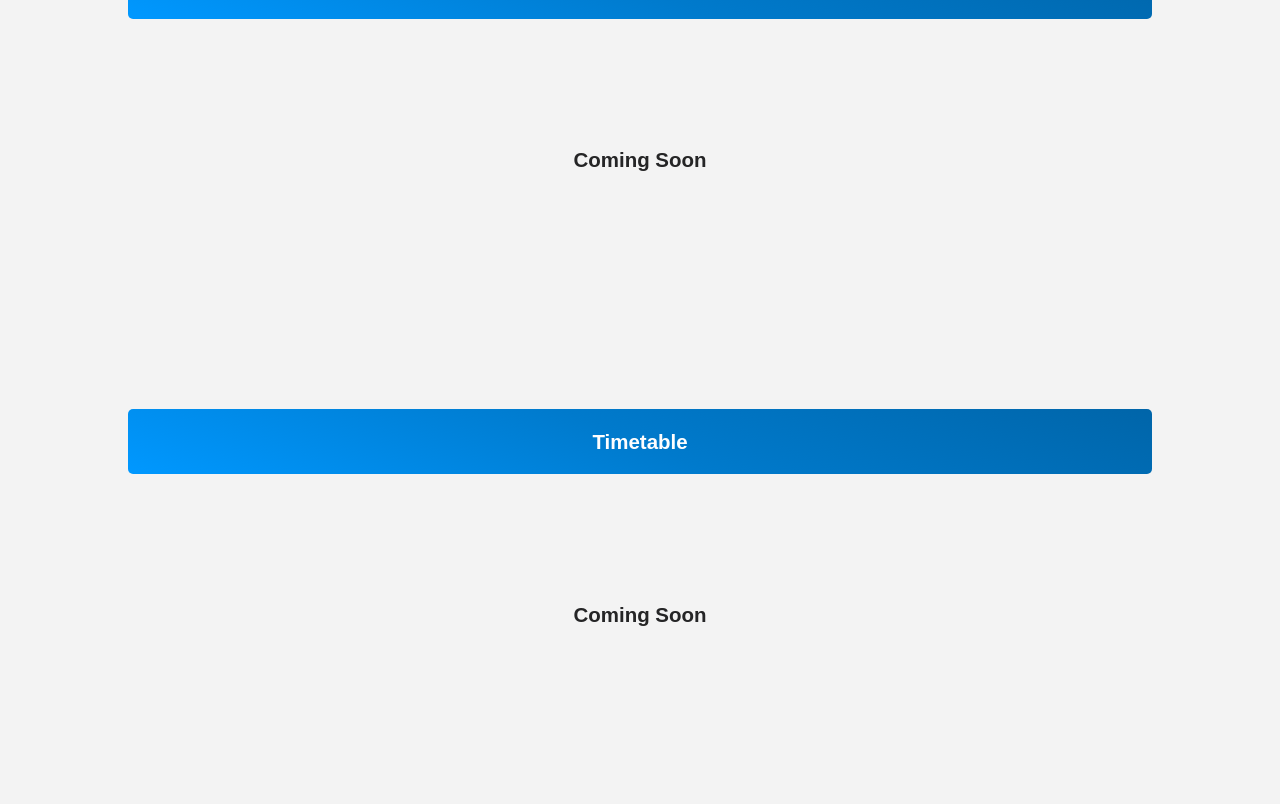
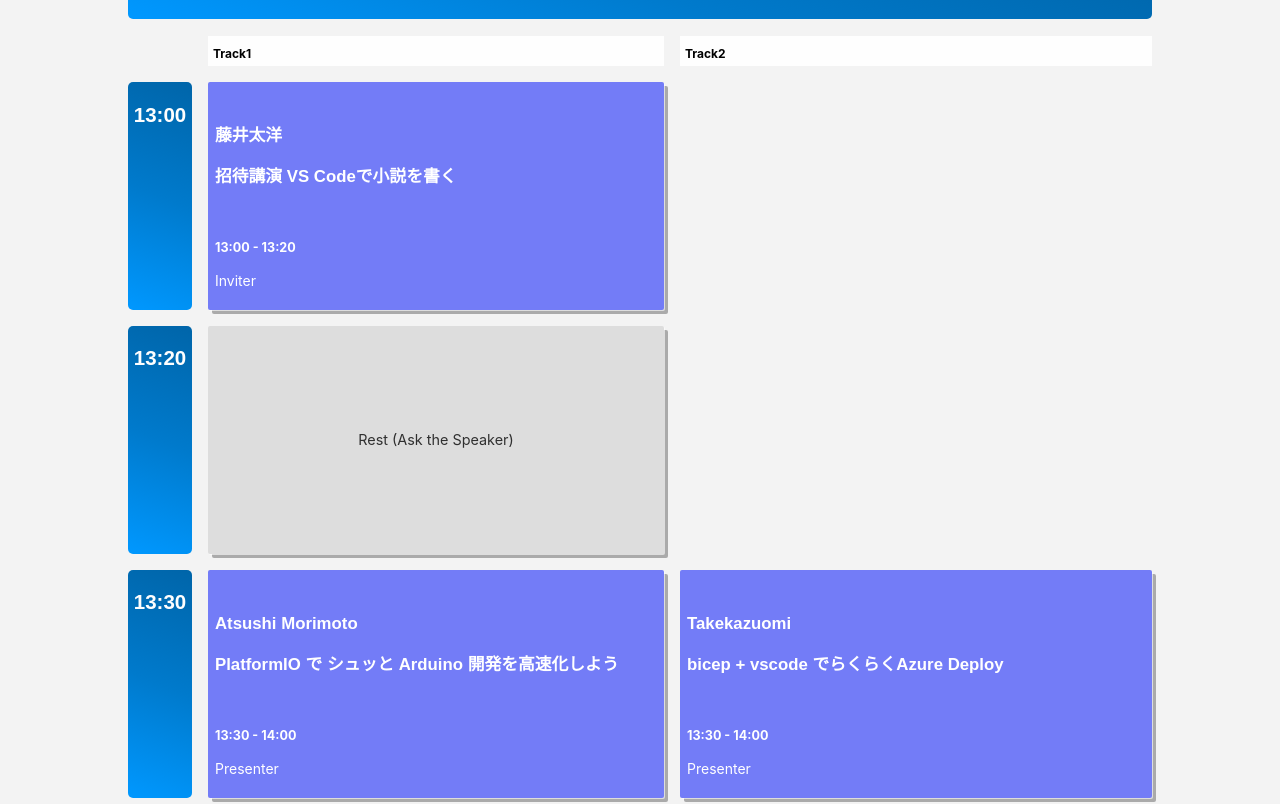
Before and after one commit to vscodejp/conf2021, a Next.js app: page /en/ in a window 1280 px wide. Shown: the part 1405-2209 px from the top of the page. Built offline with nearby package versions, Linux system fonts and the light colour scheme.

Commit message:
open timetable, others
- Publish schedule
- Update header

```diff
--- a/components/Header.tsx
+++ b/components/Header.tsx
@@ -18,14 +18,14 @@ const Header: FC = () => {
           <Link href={`/${lang}/#about`}>
             <a className={styles.link}>{i18next.t('about')}</a>
           </Link>
-          <Link href={`/${lang}/#speakers`}>
-            <a className={styles.link}>{i18next.t('speakers')}</a>
-          </Link>
           <Link href={`/${lang}/#timetable`}>
             <a className={styles.link}>{i18next.t('timetable')}</a>
           </Link>
           <Link href={`/${lang}/#staffs`}>
             <a className={styles.link}>{i18next.t('staffs')}</a>
+          </Link>
+          <Link href={`/${lang}/#supporters`}>
+            <a className={styles.link}>{i18next.t('supporters')}</a>
           </Link>
           <a href="#" className={styles.link}>
             <ColorThemeSwitch />
--- a/components/Schedule.tsx
+++ b/components/Schedule.tsx
@@ -1,152 +1,89 @@
 import { FC } from 'react'
+import i18next from 'i18next'
 import timetableStyles from '../static/Schedule.module.scss'
+import { tracks, sessions } from '../contents/sessions'
+import { formatTime } from '../utils/dateTime'
+import { capitalizeFirstCharacter } from '../utils/text'
 
 const Schedule: FC = () => {
   return (
     <div className={timetableStyles.schedule} aria-labelledby={'schedule-heading'}>
+      <>
+        {tracks.map((track: string, val: number) => {
+          return (
             <span
+              key={val}
               className={timetableStyles.trackslot}
               aria-hidden={'true'}
-        style={{ gridColumn: 'track1', gridRow: 'tracks' }}
+              style={{ gridColumn: track, gridRow: 'tracks' }}
             >
-        Track 1
+              {capitalizeFirstCharacter(track)}
             </span>
-      <span
-        className={timetableStyles.trackslot}
+          )
+        })}
+      </>
+
+      <>
+        {sessions.map((session, index) => {
+          return (
+            <>
+              <h2
+                key={index}
+                className={timetableStyles.timeslot}
                 aria-hidden={'true'}
-        style={{ gridColumn: 'track2', gridRow: 'tracks' }}
+                style={{ gridRow: `time-${session.startTime}` }}
               >
-        Track 2
-      </span>
-      <span
-        className={timetableStyles.trackslot}
+                {formatTime(session.startTime)}
+              </h2>
+              {session.tracks.map((track, key) => {
+                return (
+                  <>
+                    {track.isEmpty && track.isRest && (
+                      <div
+                        key={key}
+                        className={`${timetableStyles.session} ${timetableStyles.rest}`}
                         aria-hidden={'true'}
-        style={{ gridColumn: 'track3', gridRow: 'tracks' }}
+                        style={{
+                          gridColumn: track.trackId,
+                          gridRow: `time-${session.startTime} time-${session.endTime}`,
+                        }}
                       >
-        Track 3
-      </span>
-      <span
-        className={timetableStyles.trackslot}
-        aria-hidden={'true'}
-        style={{ gridColumn: 'track4', gridRow: 'tracks' }}
-      >
-        Track 4
-      </span>
-
-      <h2 className={timetableStyles.timeslot} style={{ gridRow: 'time-1000' }}>
-        10:00
-      </h2>
-
+                        {i18next.t('rest_ask_the_speaker')}
+                      </div>
+                    )}
+                    {!track.isEmpty && !track.isRest && !track.hasOwnProperty('presenterName') && (
+                      <div key={key} />
+                    )}
+                    {!track.isEmpty && !track.isRest && track.hasOwnProperty('presenterName') && (
                       <div
+                        key={key}
                         className={`${timetableStyles.session} ${timetableStyles.track1}`}
                         style={{
-          gridColumn: 'track1',
-          gridRow: 'time-1000 time-1030',
+                          gridColumn: track.trackId,
+                          gridRow: `time-${session.startTime} time-${session.endTime}`,
                         }}
                       >
-        <div className={timetableStyles.sessionTitle}>
-          <a href="#">Talk Title</a>
+                        <h3 className={timetableStyles.sessionTitle}>
+                          <div>
+                            <p>{track.presenterName}</p>
+                            <p>{track.presenterTitle}</p>
                           </div>
-        <span className={timetableStyles.sessionTime}>10:00 - 10:30</span>
-        <span className={timetableStyles.sessionTrack}>Track: 1</span>
-        <span className={timetableStyles.sessionPresentar}>Presenter</span>
+                        </h3>
+                        <h4 className={timetableStyles.sessionTime}>
+                          {`${formatTime(session.startTime)} - ${formatTime(session.endTime)}`}
+                        </h4>
+                        <p className={timetableStyles.sessionPresenter}>
+                          {capitalizeFirstCharacter(track.personType)}
+                        </p>
                       </div>
-
-      <div
-        className={`${timetableStyles.session} ${timetableStyles.track2}`}
-        style={{
-          gridColumn: 'track2',
-          gridRow: 'time-1000 time-1030',
-        }}
-      >
-        <div className={timetableStyles.sessionTitle}>
-          <a href="#">Talk Title</a>
-        </div>
-        <span className={timetableStyles.sessionTime}>10:00 - 10:30</span>
-        <span className={timetableStyles.sessionTrack}>Track: 2</span>
-        <span className={timetableStyles.sessionPresentar}>Presenter</span>
-      </div>
-
-      <div
-        className={`${timetableStyles.session} ${timetableStyles.track3}`}
-        style={{
-          gridColumn: 'track3',
-          gridRow: 'time-1000 time-1200',
-        }}
-      >
-        <div className={timetableStyles.sessionTitle}>
-          <a href="#">Talk Title</a>
-        </div>
-        <span className={timetableStyles.sessionTime}>10:00 - 10:30</span>
-        <span className={timetableStyles.sessionTrack}>Track: 3</span>
-        <span className={timetableStyles.sessionPresentar}>Presenter</span>
-      </div>
-
-      <div
-        className={`${timetableStyles.session} ${timetableStyles.track4}`}
-        style={{
-          gridColumn: 'track4',
-          gridRow: 'time-1000 time-1200',
-        }}
-      >
-        <div className={timetableStyles.sessionTitle}>
-          <a href="#">Talk Title</a>
-        </div>
-        <span className={timetableStyles.sessionTime}>10:00 - 10:30</span>
-        <span className={timetableStyles.sessionTrack}>Track: 4</span>
-        <span className={timetableStyles.sessionPresentar}>Presenter</span>
-      </div>
-
-      <h2 className={timetableStyles.timeslot} style={{ gridRow: 'time-1100' }}>
-        11:00
-      </h2>
-
-      <div
-        className={`${timetableStyles.session} ${timetableStyles.track1}`}
-        style={{
-          gridColumn: 'track1-start',
-          gridRow: 'time-1100 time-1130',
-        }}
-      >
-        <div className={timetableStyles.sessionTitle}>
-          <a href="#">Talk Title</a>
-        </div>
-        <span className={timetableStyles.sessionTime}>11:00 - 11:30</span>
-        <span className={timetableStyles.sessionTrack}>Track: 1</span>
-        <span className={timetableStyles.sessionPresentar}>Presenter</span>
-      </div>
-
-      <h2 className={timetableStyles.timeslot} style={{ gridRow: 'time-1200' }}>
-        12:00
-      </h2>
-
-      <h2 className={timetableStyles.timeslot} style={{ gridRow: 'time-1300' }}>
-        13:00
-      </h2>
-
-      <h2 className={timetableStyles.timeslot} style={{ gridRow: 'time-1400' }}>
-        14:00
-      </h2>
-
-      <h2 className={timetableStyles.timeslot} style={{ gridRow: 'time-1500' }}>
-        15:00
-      </h2>
-
-      <h2 className={timetableStyles.timeslot} style={{ gridRow: 'time-1600' }}>
-        16:00
-      </h2>
-
-      <h2 className={timetableStyles.timeslot} style={{ gridRow: 'time-1700' }}>
-        17:00
-      </h2>
-
-      <h2 className={timetableStyles.timeslot} style={{ gridRow: 'time-1800' }}>
-        18:00
-      </h2>
-
-      <h2 className={timetableStyles.timeslot} style={{ gridRow: 'time-1900' }}>
-        19:00
-      </h2>
+                    )}
+                  </>
+                )
+              })}
+            </>
+          )
+        })}
+      </>
     </div>
   )
 }
--- a/components/Timetable.tsx
+++ b/components/Timetable.tsx
@@ -2,13 +2,13 @@ import { FC } from 'react'
 import i18next from 'i18next'
 import styles from '../static/Section.module.scss'
 
-// import Schedule from './Schedule'
+import Schedule from './Schedule'
 
 const Timetable: FC = () => {
   return (
     <section id={'timetable'} className={styles.section}>
       <h2>{i18next.t('timetable')}</h2>
-      <h3>{i18next.t('coming_soon')}</h3>
+      <Schedule />
     </section>
   )
 }
--- /dev/null
+++ b/contents/sessions.ts
@@ -0,0 +1,306 @@
+type TrackID = 'track1' | 'track2'
+type PersonType = 'presenter' | 'inviter'
+
+interface ITrack {
+  isEmpty: boolean
+  isRest: boolean
+  trackId: TrackID
+  personType?: PersonType
+  presenterName?: string
+  presenterBio?: string
+  presenterTitle?: string
+  presenterUrl?: string
+}
+
+interface ISession {
+  tracks: Array<ITrack>
+  startTime: string
+  endTime: string
+}
+
+export const tracks: TrackID[] = ['track1', 'track2']
+
+export const sessions: Array<ISession> = [
+  {
+    tracks: [
+      {
+        isEmpty: false,
+        isRest: false,
+        trackId: 'track1',
+        personType: 'inviter',
+        presenterName: '藤井太洋',
+        presenterBio: '自分のキャリアのスタートはiOSネイティブアプリのエンジニアとして開始した。アプリエンジニアとして業務を通じ基礎的なコーディングを取得しながら、その裏側で動く管理画面 (PHP) のUX改善にも取り組んだ。こうしたWebの改善プロセスを経る部分にひとつの魅力を感じ、Node.jsを始めとしたフロントエンドやCSS設計、フレームワークの使用など徐々にフロントエンドエンジニアという領域にも踏み込んだ。',
+        presenterTitle: '招待講演 VS Codeで小説を書く',
+        presenterUrl: '',
+      },
+      {
+        isEmpty: true,
+        isRest: false,
+        trackId: 'track2',
+      },
+    ],
+    startTime: '1300',
+    endTime: '1320',
+  },
+  {
+    tracks: [
+      {
+        isEmpty: true,
+        isRest: true,
+        trackId: 'track1',
+      },
+      {
+        isEmpty: true,
+        isRest: false,
+        trackId: 'track2',
+      },
+    ],
+    startTime: '1320',
+    endTime: '1330',
+  },
+  {
+    tracks: [
+      {
+        isEmpty: false,
+        isRest: false,
+        trackId: 'track1',
+        personType: 'presenter',
+        presenterName: 'Atsushi Morimoto',
+        presenterTitle: 'PlatformIO で シュッと Arduino 開発を高速化しよう',
+        presenterUrl: '',
+      },
+      {
+        isEmpty: false,
+        isRest: false,
+        trackId: 'track2',
+        personType: 'presenter',
+        presenterName: 'Takekazuomi',
+        presenterTitle: 'bicep + vscode でらくらくAzure Deploy',
+        presenterUrl: '',
+      },
+    ],
+    startTime: '1330',
+    endTime: '1400',
+  },
+  {
+    tracks: [
+      {
+        isEmpty: true,
+        isRest: true,
+        trackId: 'track1',
+      },
+      {
+        isEmpty: true,
+        isRest: true,
+        trackId: 'track2',
+      },
+    ],
+    startTime: '1400',
+    endTime: '1410',
+  },
+  {
+    tracks: [
+      {
+        isEmpty: false,
+        isRest: false,
+        trackId: 'track1',
+        personType: 'presenter',
+        presenterName: 'kyusque',
+        presenterTitle: 'github.devでマイナー言語のシンタックスハイライト',
+        presenterUrl: '',
+      },
+      {
+        isEmpty: false,
+        isRest: false,
+        trackId: 'track2',
+        personType: 'presenter',
+        presenterName: 'えんでぃ',
+        presenterTitle: 'AnsibleユーザーのためのVS Code拡張機能の紹介',
+        presenterUrl: '',
+      },
+    ],
+    startTime: '1410',
+    endTime: '1425',
+  },
+  {
+    tracks: [
+      {
+        isEmpty: false,
+        isRest: false,
+        trackId: 'track1',
+        personType: 'presenter',
+        presenterName: 'miekoma',
+        presenterTitle: 'VSの中心で、COBOLを叫ぶ',
+        presenterUrl: '',
+      },
+      {
+        isEmpty: false,
+        isRest: false,
+        trackId: 'track2',
+        personType: 'presenter',
+        presenterName: 'ロフトくん',
+        presenterTitle:
+          'ドキュメント作成だけではもったいない！VSCode + Markdownで発表スライドや書籍も書いちゃおう！',
+        presenterUrl: '',
+      },
+    ],
+    startTime: '1425',
+    endTime: '1440',
+  },
+  {
+    tracks: [
+      {
+        isEmpty: true,
+        isRest: true,
+        trackId: 'track1',
+      },
+      {
+        isEmpty: true,
+        isRest: true,
+        trackId: 'track2',
+      },
+    ],
+    startTime: '1440',
+    endTime: '1450',
+  },
+  {
+    tracks: [
+      {
+        isEmpty: false,
+        isRest: false,
+        trackId: 'track1',
+        personType: 'presenter',
+        presenterName: 'Ryo Nakamaru',
+        presenterTitle: 'コンテナ / k8s アプリ開発を支援する Google のプラグイン Cloud Code',
+        presenterUrl: '',
+      },
+      {
+        isEmpty: false,
+        isRest: false,
+        trackId: 'track2',
+        personType: 'presenter',
+        presenterName: 'Karan Balkar',
+        presenterTitle: 'How we used the Live Share extension to reduce our issue resolution time?',
+        presenterUrl: '',
+      },
+    ],
+    startTime: '1450',
+    endTime: '1520',
+  },
+  {
+    tracks: [
+      {
+        isEmpty: true,
+        isRest: true,
+        trackId: 'track1',
+      },
+      {
+        isEmpty: true,
+        isRest: true,
+        trackId: 'track2',
+      },
+    ],
+    startTime: '1520',
+    endTime: '1530',
+  },
+  {
+    tracks: [
+      {
+        isEmpty: false,
+        isRest: false,
+        trackId: 'track1',
+        personType: 'presenter',
+        presenterName: 'Kazuya Houdatsu',
+        presenterTitle:
+          '今やVSCodeで、クラウドサーバレス・コンテナ開発だってできる！（AWS/OpenShift）',
+        presenterUrl: '',
+      },
+      {
+        isEmpty: false,
+        isRest: false,
+        trackId: 'track2',
+        personType: 'presenter',
+        presenterName: 'Marcell Endrey',
+        presenterTitle: 'vim in VS Code: the best of both worlds',
+        presenterUrl: '',
+      },
+    ],
+    startTime: '1530',
+    endTime: '1600',
+  },
+  {
+    tracks: [
+      {
+        isEmpty: true,
+        isRest: true,
+        trackId: 'track1',
+      },
+      {
+        isEmpty: true,
+        isRest: true,
+        trackId: 'track2',
+      },
+    ],
+    startTime: '1600',
+    endTime: '1610',
+  },
+  {
+    tracks: [
+      {
+        isEmpty: false,
+        isRest: false,
+        trackId: 'track1',
+        personType: 'presenter',
+        presenterName: '松村優大',
+        presenterTitle: 'VSCodeで始めるAzure Static Web Apps開発',
+        presenterUrl: '',
+      },
+      {
+        isEmpty: false,
+        isRest: false,
+        trackId: 'track2',
+        personType: 'presenter',
+        presenterName: 'ypresto',
+        presenterTitle: 'VS Codeのプロセスモデルとデバッグ方法 〜パフォーマンスの視点から〜',
+        presenterUrl: '',
+      },
+    ],
+    startTime: '1610',
+    endTime: '1640',
+  },
+  {
+    tracks: [
+      {
+        isEmpty: true,
+        isRest: true,
+        trackId: 'track1',
+      },
+      {
+        isEmpty: true,
+        isRest: true,
+        trackId: 'track2',
+      },
+    ],
+    startTime: '1640',
+    endTime: '1650',
+  },
+  {
+    tracks: [
+      {
+        isEmpty: false,
+        isRest: false,
+        trackId: 'track1',
+        presenterName: '',
+        presenterTitle: 'LT',
+        presenterUrl: '',
+      },
+      {
+        isEmpty: true,
+        isRest: false,
+        trackId: 'track2',
+      },
+    ],
+    startTime: '1650',
+    endTime: '1710',
+  },
+]
--- a/pages/[lang]/index.tsx
+++ b/pages/[lang]/index.tsx
@@ -6,7 +6,6 @@ import SEO from '../../components/SEO'
 import Header from '../../components/Header'
 import Concept from '../../components/Concept'
 import About from '../../components/About'
-import Speakers from '../../components/Speakers'
 import Timetable from '../../components/Timetable'
 import Staffs from '../../components/Staffs'
 import Supporters from '../../components/Supporters'
@@ -31,7 +30,6 @@ export default function Home() {
         <main className={styles.main}>
           <Concept />
           <About />
-          <Speakers />
           <Timetable />
           <Staffs />
           <Supporters />
--- a/public/locales/en/common.json
+++ b/public/locales/en/common.json
@@ -13,6 +13,7 @@
   "way_to_participate": "Way to participate",
   "apply_for_participation_from_connpass_form": "Apply for participation from connpass form",
   "timetable": "Timetable",
+  "rest_ask_the_speaker": "Rest (Ask the Speaker)",
   "speakers": "Speakers",
   "staffs": "Staffs",
   "supporters": "Supporters",
--- a/public/locales/ja/common.json
+++ b/public/locales/ja/common.json
@@ -13,6 +13,7 @@
   "way_to_participate": "参加方法",
   "apply_for_participation_from_connpass_form": "connpass フォームより参加を申し込む",
   "timetable": "タイムテーブル",
+  "rest_ask_the_speaker": "休憩 (Ask the Speaker)",
   "speakers": "スピーカー",
   "staffs": "スタッフ",
   "supporters": "サポーター",
--- a/static/Schedule.module.scss
+++ b/static/Schedule.module.scss
@@ -11,33 +11,29 @@
     grid-gap: 1em;
     grid-template-rows:
       [tracks] auto
-      [time-1000] 1fr
-      [time-1030] 1fr
-      [time-1100] 1fr
-      [time-1130] 1fr
-      [time-1200] 1fr
-      [time-1230] 1fr
       [time-1300] 1fr
+      [time-1320] 1fr
       [time-1330] 1fr
       [time-1400] 1fr
-      [time-1430] 1fr
-      [time-1500] 1fr
+      [time-1410] 1fr
+      [time-1425] 1fr
+      [time-1440] 1fr
+      [time-1450] 1fr
+      [time-1520] 1fr
       [time-1530] 1fr
       [time-1600] 1fr
-      [time-1630] 1fr
-      [time-1700] 1fr
-      [time-1730] 1fr
-      [time-1800] 1fr
-      [time-1830] 1fr
-      [time-1900] 1fr;
+      [time-1610] 1fr
+      [time-1640] 1fr
+      [time-1650] 1fr;
 
     grid-template-columns:
       [times] 4em
       [track1-start] 1fr
-      [track1-end track2-start] 1fr
-      [track2-end track3-start] 1fr
-      [track3-end track4-start] 1fr
-      [track4-end];
+      [track1-end track2-end] 1fr;
+    //[track1-end track2-start] 1fr
+    //[track2-end track3-start] 1fr
+    //[track3-end track4-start] 1fr
+    //[track4-end];
   }
 }
 
@@ -94,23 +90,39 @@
   font-size: 1em;
 }
 
-.sessionTitle a {
+.sessionTitle {
+  min-height: 80px !important;
+  height: 8em;
+  line-height: 1.4;
+  flex-direction: row !important;
+  justify-content: flex-start !important;
+  font-size: 1.2em !important;
+}
+
+.sessionTime {
+  font-size: 0.9em;
+}
+
+.sessionTitle p {
   color: #fff;
   text-decoration-style: dotted;
-
-  &:hover {
-    font-style: italic;
-  }
-
-  &:focus {
-    outline: 2px dotted rgba(255, 255, 255, 0.8);
-  }
 }
 
 .trackslot,
 .timeslot {
   font-weight: bold;
   font-size: 0.75em;
+  color: #000;
+}
+
+.rest {
+  background-color: #ddd;
+  color: #303030;
+  font-size: 0.9em;
+  display: flex;
+  align-items: center;
+  justify-content: center;
+  vertical-align: middle;
 }
 
 .track1 {
--- /dev/null
+++ b/utils/dateTime.ts
@@ -0,0 +1,7 @@
+/**
+ * 4 桁の文字列に : (コロン) を入力する
+ * @param str 対象文字列
+ */
+export const formatTime = (str) => {
+  return str.slice(0, 2) + ':' + str.slice(2)
+}
--- /dev/null
+++ b/utils/text.ts
@@ -0,0 +1,8 @@
+/**
+ * 最初の文字を大文字に変更する
+ * @param text 対象文字列
+ */
+export const capitalizeFirstCharacter = (text: string) => {
+  if (typeof text !== 'string' || !text) return text
+  return text.charAt(0).toUpperCase() + text.slice(1).toLowerCase()
+}
```
Lines whose indentation alone changed are shown as unchanged.
